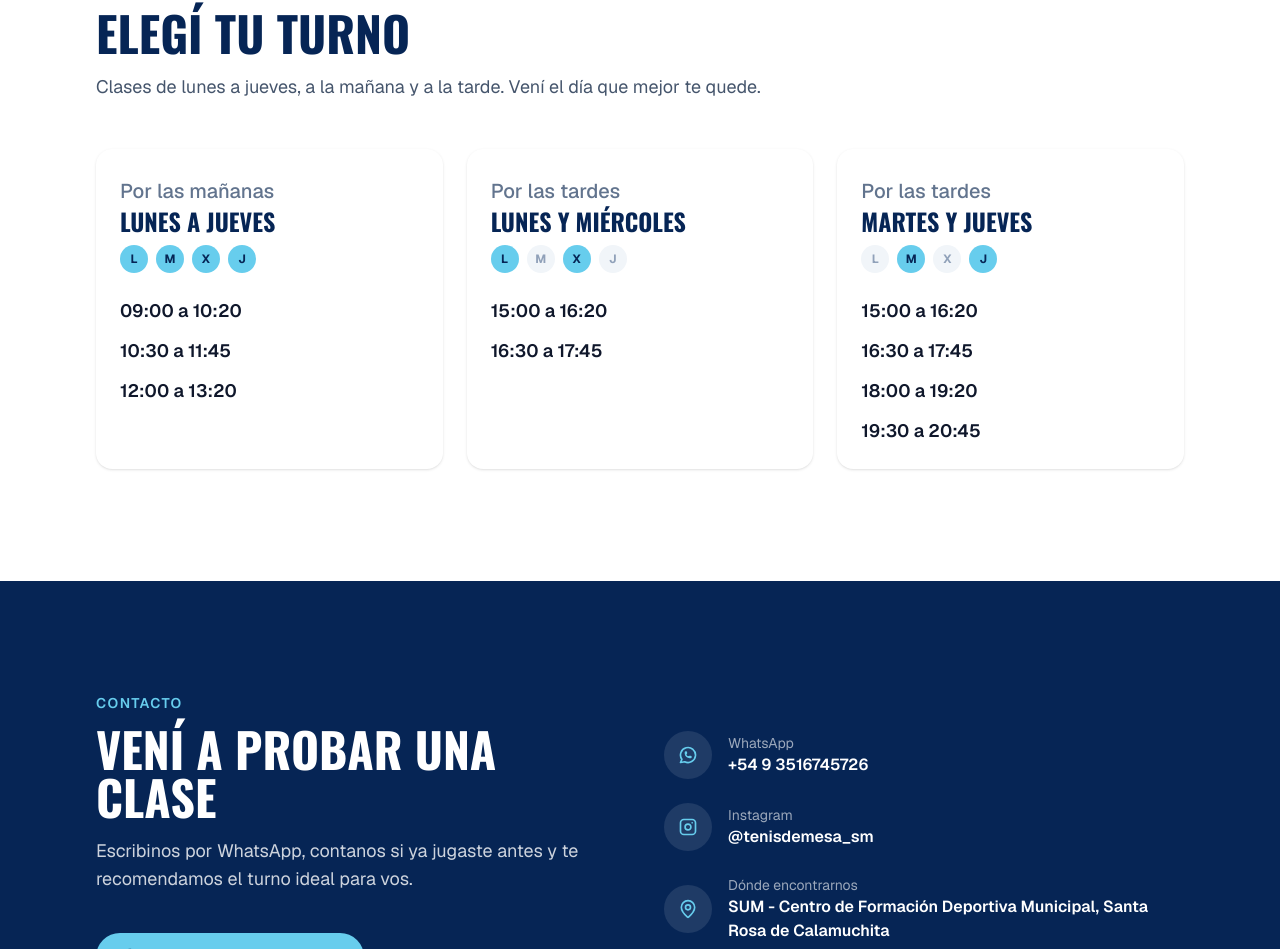
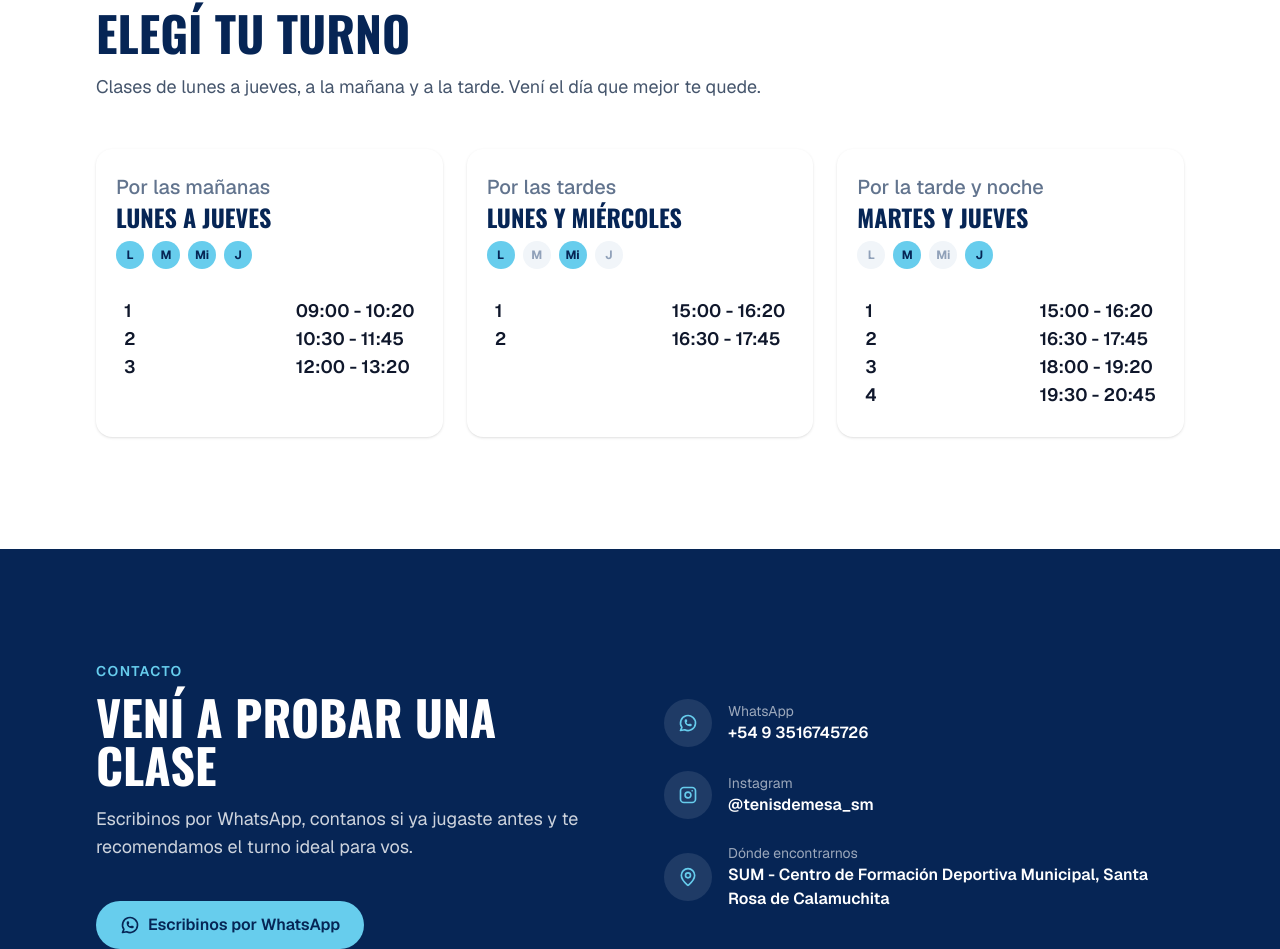
Before and after one commit to RamitaX19/TenisDeMesa-SM, a Next.js app: page / in a window 1280 px wide. Shown: the part 777-1726 px from the top of the page. Built offline with nearby package versions, Linux system fonts and the light colour scheme.

Commit message:
modif. horarios

```diff
--- a/src/app/components/Schedule.tsx
+++ b/src/app/components/Schedule.tsx
@@ -16,7 +16,7 @@ export function Schedule() {
           {site.schedule.map((block) => (
             <article
               key={block.days}
-              className="rounded-2xl bg-white p-6 shadow-sm"
+              className="rounded-2xl bg-white p-5 shadow-sm"
             >
               <div>
                 <p className="mt-1 text-xl font-medium text-slate-500">
@@ -45,14 +45,23 @@ export function Schedule() {
                 </div>
               </div>
 
-              <div>
-                <ul className="mt-6 space-y-3">
-                  {block.slots.map((slot) => (
-                    <li key={slot.start} className="text-lg font-semibold">
-                      {slot.start} a {slot.end}
-                    </li>
-                  ))}
-                </ul>
+              <div className="mt-5 rounded-2xl bg-mist-100 p-2">
+                <div className="flex justify-between">
+                  <ul>
+                    {block.slots.map((slot) => (
+                      <li key={slot.num} className="text-lg font-semibold">
+                        {slot.num}
+                      </li>
+                    ))}
+                  </ul>
+                  <ul>
+                    {block.slots.map((slot) => (
+                      <li key={slot.start} className="text-lg font-semibold">
+                        {slot.start} - {slot.end}
+                      </li>
+                    ))}
+                  </ul>
+                </div>
               </div>
             </article>
           ))}
--- a/src/app/content/site.ts
+++ b/src/app/content/site.ts
@@ -4,6 +4,7 @@ type NavLink = {
 };
 
 type TimeSlot = {
+  num: string;
   start: string;
   end: string;
 };
@@ -58,9 +59,9 @@ export const site: Site = {
       days: "Lunes a Jueves",
       activeDay: ["lunes", "martes", "miércoles", "jueves"],
       slots: [
-        { start: "09:00", end: "10:20" },
-        { start: "10:30", end: "11:45" },
-        { start: "12:00", end: "13:20" },
+        { num: "1", start: "09:00", end: "10:20" },
+        { num: "2", start: "10:30", end: "11:45" },
+        { num: "3", start: "12:00", end: "13:20" },
       ],
     },
     {
@@ -68,19 +69,19 @@ export const site: Site = {
       days: "Lunes y Miércoles",
       activeDay: ["lunes", "miércoles"],
       slots: [
-        { start: "15:00", end: "16:20" },
-        { start: "16:30", end: "17:45" },
+        { num: "1", start: "15:00", end: "16:20" },
+        { num: "2", start: "16:30", end: "17:45" },
       ],
     },
     {
-      title: "Por las tardes",
+      title: "Por la tarde y noche",
       days: "Martes y Jueves",
       activeDay: ["martes", "jueves"],
       slots: [
-        { start: "15:00", end: "16:20" },
-        { start: "16:30", end: "17:45" },
-        { start: "18:00", end: "19:20" },
-        { start: "19:30", end: "20:45" },
+        { num: "1", start: "15:00", end: "16:20" },
+        { num: "2", start: "16:30", end: "17:45" },
+        { num: "3", start: "18:00", end: "19:20" },
+        { num: "4", start: "19:30", end: "20:45" },
       ],
     },
   ],
@@ -89,7 +90,7 @@ export const site: Site = {
 export const weekDays: WeekDay[] = [
   { id: "lunes", initial: "L" },
   { id: "martes", initial: "M" },
-  { id: "miércoles", initial: "X" },
+  { id: "miércoles", initial: "Mi" },
   { id: "jueves", initial: "J" },
 ];
 
```
